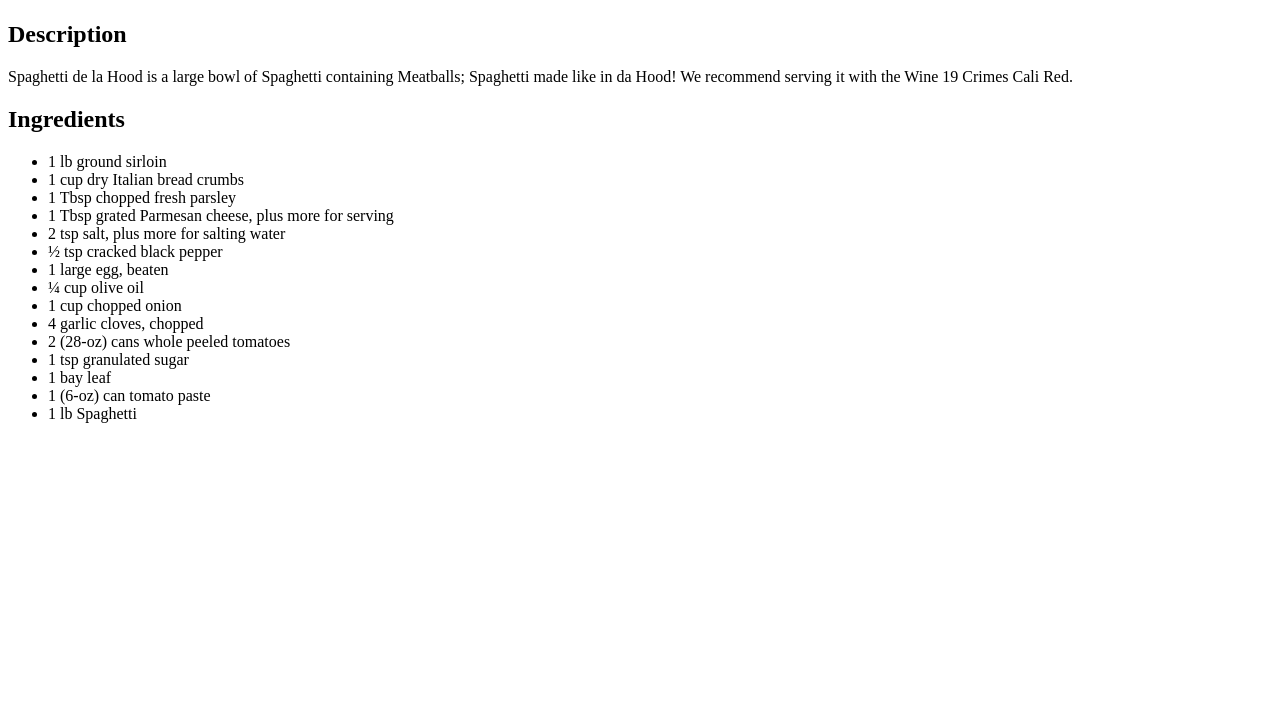
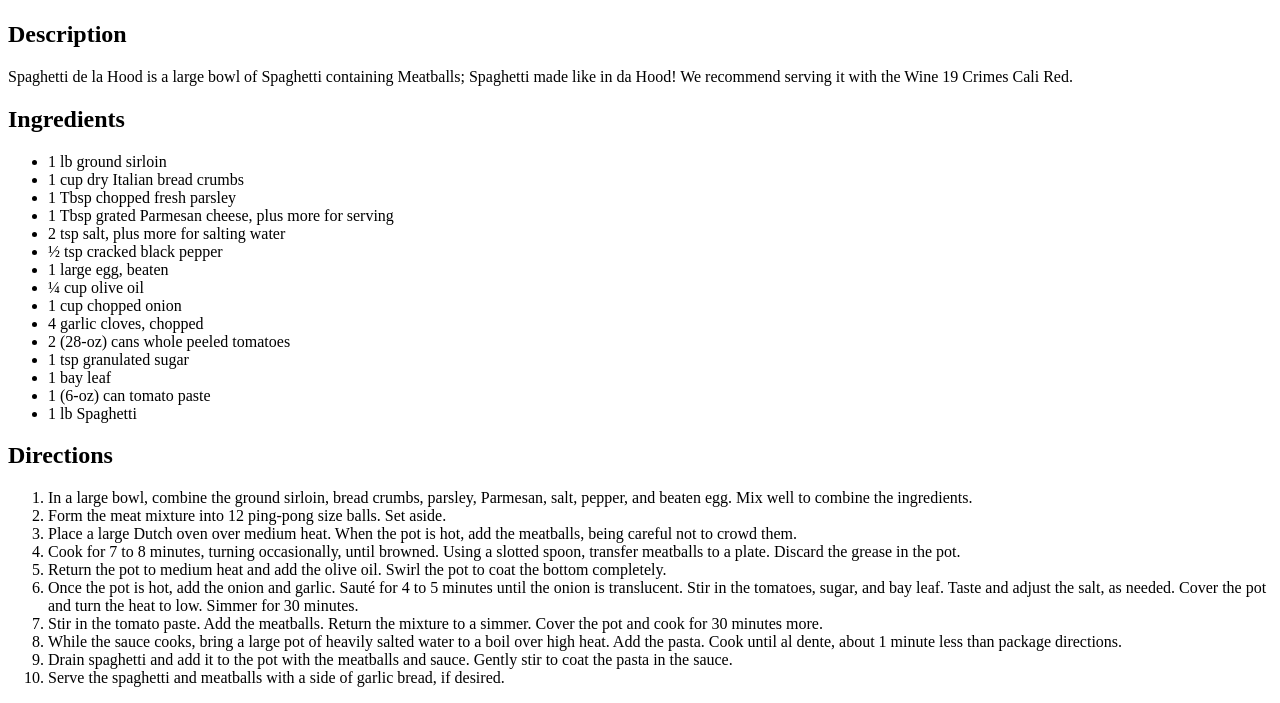
Before and after one commit to justinwastaken/odin-recipes, a plain HTML site: page recipes/spaghetti-de-la-hood.html in a window 1280 px wide. Shown: the part 99-802 px from the top of the page. Drawn offline with Linux system fonts and the light colour scheme.

Commit message:
Added Steps "Directions" to the recipes

```diff
--- a/recipes/spaghetti-de-la-hood.html
+++ b/recipes/spaghetti-de-la-hood.html
@@ -29,5 +29,18 @@
         <li>1 (6-oz) can tomato paste</li>
         <li>1 lb Spaghetti</li>
     </ul>
+    <h2>Directions</h2>
+    <ol>
+        <li>In a large bowl, combine the ground sirloin, bread crumbs, parsley, Parmesan, salt, pepper, and beaten egg. Mix well to combine the ingredients.</li>
+        <li>Form the meat mixture into 12 ping-pong size balls. Set aside.</li>
+        <li>Place a large Dutch oven over medium heat. When the pot is hot, add the meatballs, being careful not to crowd them.</li>
+        <li>Cook for 7 to 8 minutes, turning occasionally, until browned. Using a slotted spoon, transfer meatballs to a plate. Discard the grease in the pot.</li>
+        <li>Return the pot to medium heat and add the olive oil. Swirl the pot to coat the bottom completely.</li>
+        <li>Once the pot is hot, add the onion and garlic. Sauté for 4 to 5 minutes until the onion is translucent. Stir in the tomatoes, sugar, and bay leaf. Taste and adjust the salt, as needed. Cover the pot and turn the heat to low. Simmer for 30 minutes.</li>
+        <li>Stir in the tomato paste. Add the meatballs. Return the mixture to a simmer. Cover the pot and cook for 30 minutes more.</li>
+        <li>While the sauce cooks, bring a large pot of heavily salted water to a boil over high heat. Add the pasta. Cook until al dente, about 1 minute less than package directions.</li>
+        <li>Drain spaghetti and add it to the pot with the meatballs and sauce. Gently stir to coat the pasta in the sauce.</li>
+        <li>Serve the spaghetti and meatballs with a side of garlic bread, if desired.</li>
+    </ol>
  </body>
 </html>
```
Also changed, not shown: recipes/chicken-breast-sandwich.html (+11 -0 lines), recipes/fudge-icecream-bar.html (+8 -0 lines).
